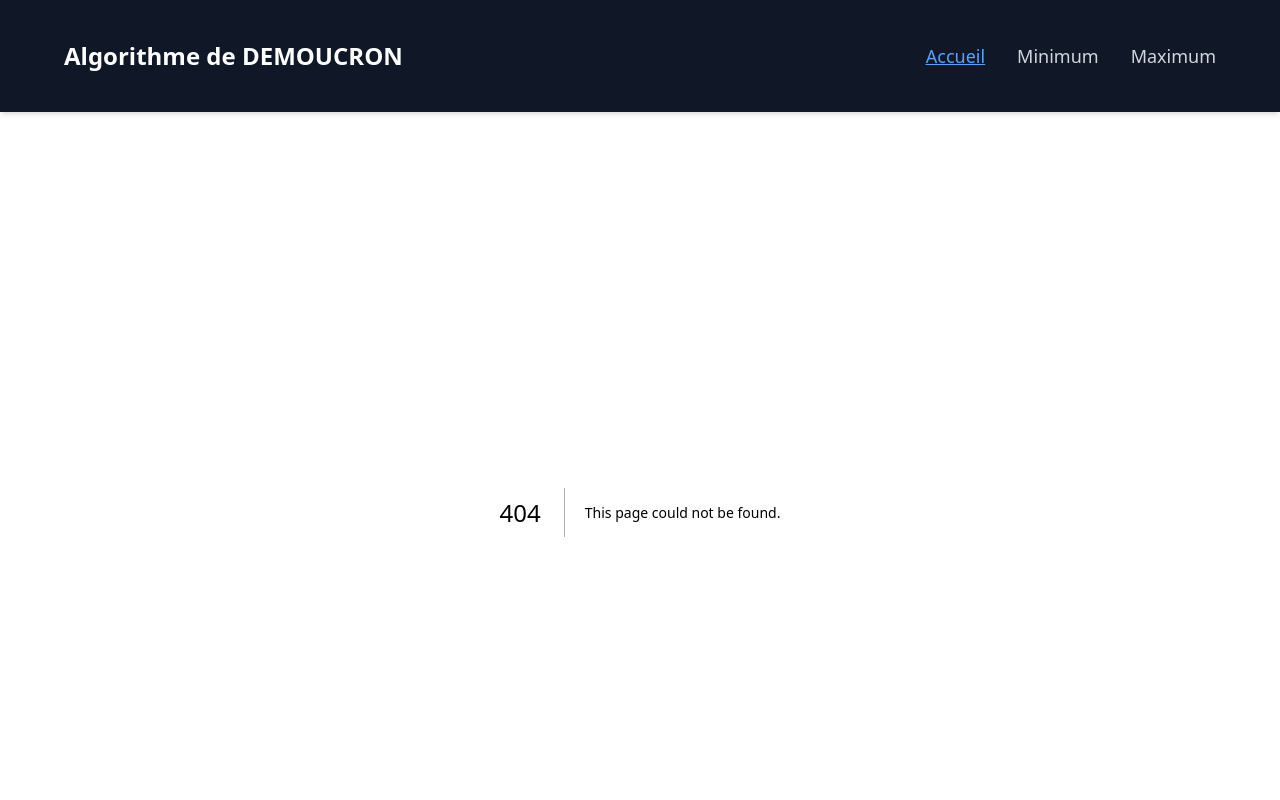
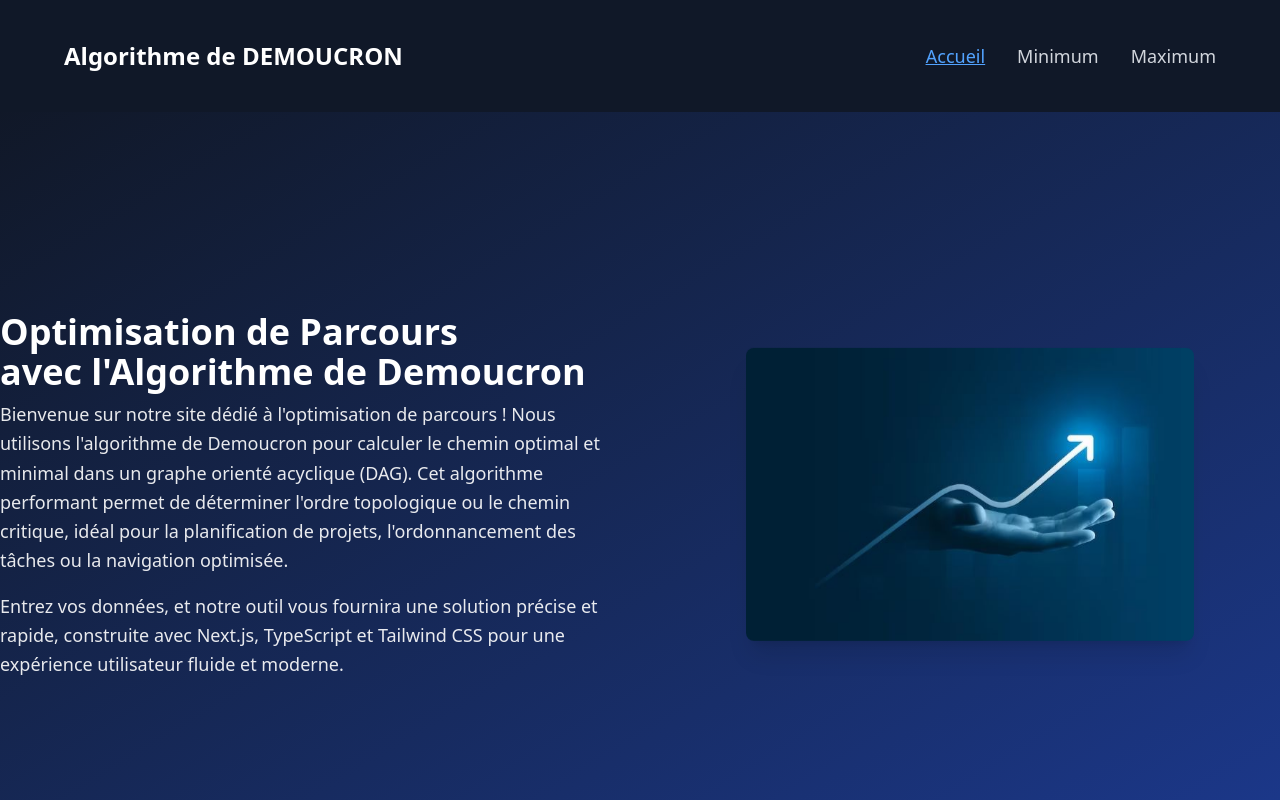
Before and after one commit to Mariusrakotonandrianina/Recherche-op-rationnelle, a Next.js app: page / in a window 1280 px wide. Before the commit this address had no page. Shown: the top 800 px of the page. Built offline with nearby package versions, Linux system fonts and the light colour scheme.

Commit message:
style Home

```diff
--- /dev/null
+++ b/src/app/page.tsx
@@ -0,0 +1,73 @@
+"use client";
+
+import Image from "next/image";
+
+export default function Home() {
+  return (
+    <div className="bg-gradient-to-br py-50 bg-gradient-to-br from-gray-900 to-blue-900 flex items-center justify-center text-white">
+      <div className="container mx-auto grid grid-cols-1 md:grid-cols-2 gap-10 items-center">
+        {/* Left: Project Description */}
+        <div className="flex flex-col justify-center space-y-4">
+          <h2 className="text-4xl font-bold mb-2 animate-slide-down">
+            Optimisation de Parcours <br />avec l'Algorithme de Demoucron
+          </h2>
+          <p className="text-lg leading-relaxed opacity-90">
+            Bienvenue sur notre site dédié à l'optimisation de parcours ! Nous utilisons
+            l'algorithme de Demoucron pour calculer le chemin optimal et minimal dans un
+            graphe orienté acyclique (DAG). Cet algorithme performant permet de déterminer
+            l'ordre topologique ou le chemin critique, idéal pour la planification de
+            projets, l'ordonnancement des tâches ou la navigation optimisée.
+          </p>
+          <p className="text-lg leading-relaxed opacity-90">
+            Entrez vos données, et notre outil vous fournira une solution précise et rapide,
+            construite avec Next.js, TypeScript et Tailwind CSS pour une expérience
+            utilisateur fluide et moderne.
+          </p>
+        </div>
+
+        {/* Right: Animated Image */}
+        <div className="flex items-center justify-center">
+          <div className="relative w-full max-w-md animate-float-slow">
+            <Image
+              src="/images/ProgressVectors.jpeg"
+              alt="Graph illustration for Demoucron's algorithm"
+              width={800}
+              height={800}
+              className="object-contain rounded-lg shadow-xl"
+              priority
+            />
+          </div>
+        </div>
+      </div>
+
+      {/* CSS animations */}
+      <style jsx>{`
+        @keyframes float-slow {
+          0%, 100% {
+            transform: translateY(0);
+          }
+          50% {
+            transform: translateY(-8px);
+          }
+        }
+        .animate-float-slow {
+          animation: float-slow 3s ease-in-out infinite;
+        }
+
+        @keyframes slide-down {
+          0% {
+            opacity: 0;
+            transform: translateY(-20px);
+          }
+          100% {
+            opacity: 1;
+            transform: translateY(0);
+          }
+        }
+        .animate-slide-down {
+          animation: slide-down 1s ease-out;
+        }
+      `}</style>
+    </div>
+  );
+}
```
